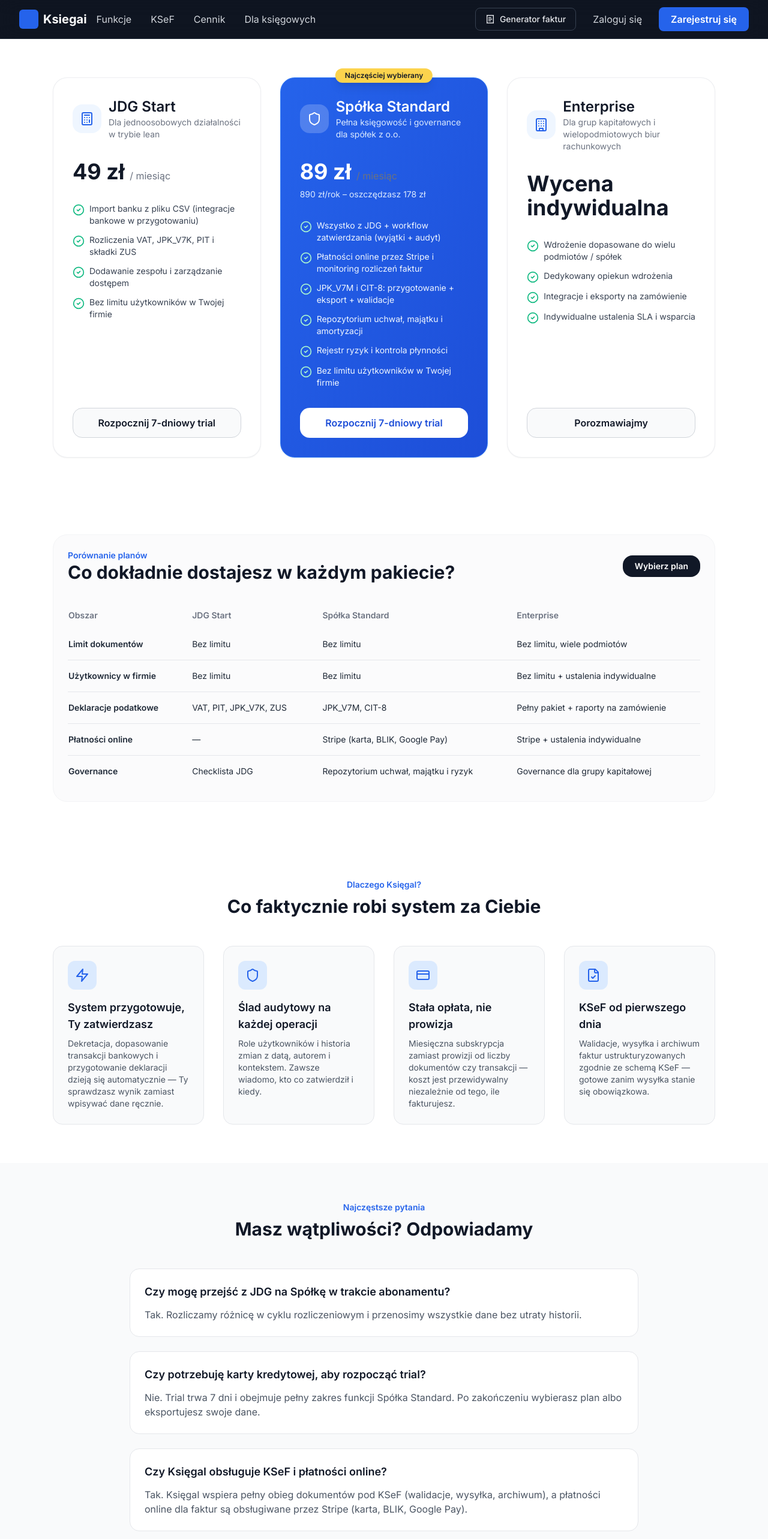
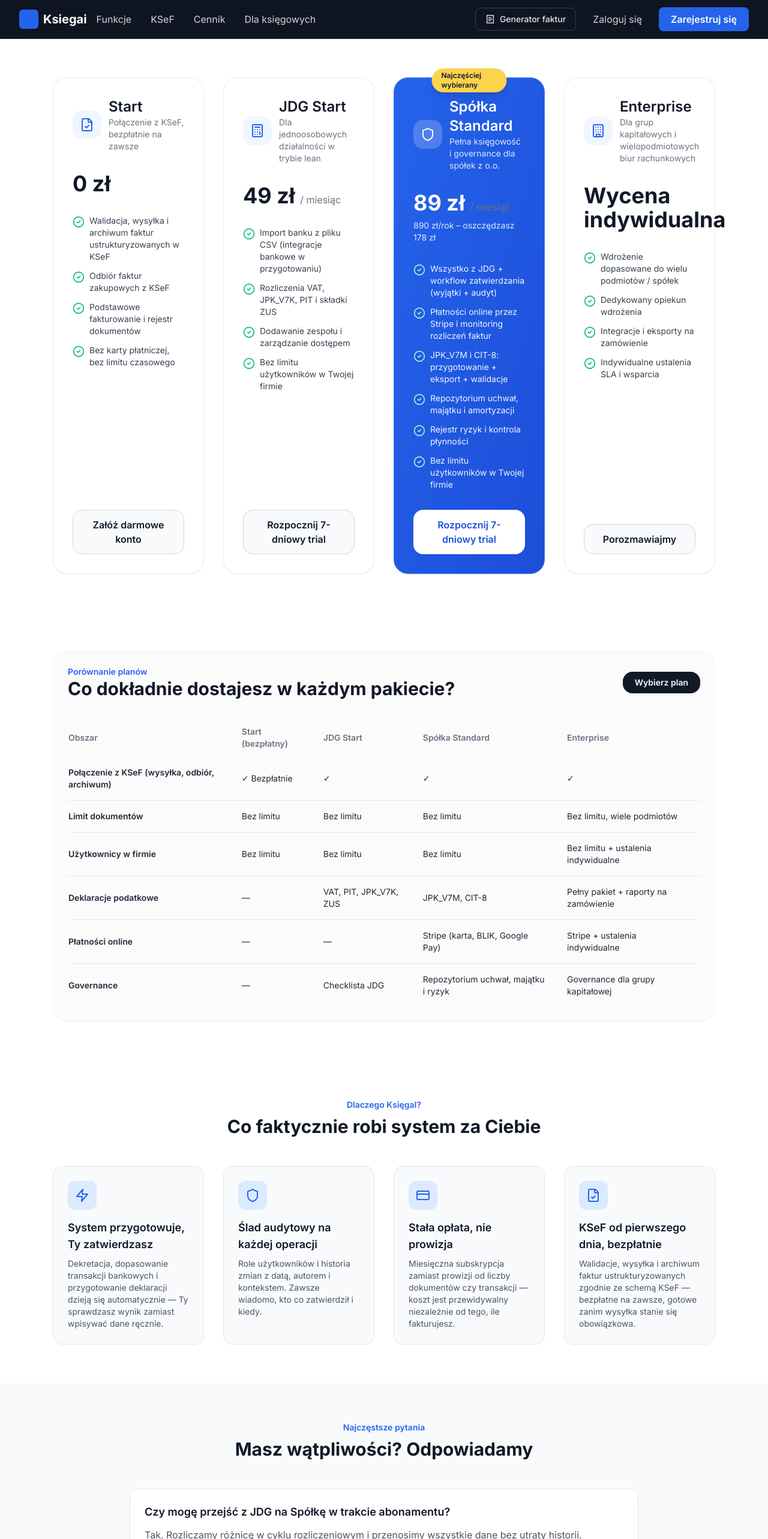
Before and after one commit to quarzasiphix/ksiegai-next, a Next.js app: page /cennik in a window 1280 px wide. Shown: the top 2566 px of the page at 60% size. Built offline with nearby package versions, Linux system fonts and the light colour scheme; no server answers.

Commit message:
latest update

```diff
--- a/app/cennik/page.tsx
+++ b/app/cennik/page.tsx
@@ -8,7 +8,7 @@ import { PageAnalytics } from "@/components/analytics/PageAnalytics";
 export const metadata: Metadata = {
   title: "Cennik KsięgaI | Nowoczesna księgowość JDG i spółek z o.o.",
   description:
-    `Transparentny cennik KsięgaI. Plan dla JDG od ${formatPln(PUBLIC_PRICING.jdg.monthlyPricePln)}, pakiet Spółka Standard z pełną automatyzacją KSeF i płatnościami online Stripe (${formatPln(PUBLIC_PRICING.spolkaStandard.monthlyPricePln)}) oraz rozwiązania Enterprise.`,
+    `Transparentny cennik KsięgaI. Połączenie z KSeF jest bezpłatne na zawsze w planie Start. Plan JDG od ${formatPln(PUBLIC_PRICING.jdg.monthlyPricePln)}, Spółka Standard z governance i płatnościami Stripe (${formatPln(PUBLIC_PRICING.spolkaStandard.monthlyPricePln)}) oraz rozwiązania Enterprise.`,
   alternates: {
     canonical: "https://www.ksiegai.pl/cennik/",
   },
@@ -23,6 +23,21 @@ export const metadata: Metadata = {
 };
 
 const plans = [
+  {
+    name: PUBLIC_PRICING.start.name,
+    tagline: "Połączenie z KSeF, bezpłatnie na zawsze",
+    price: formatPln(PUBLIC_PRICING.start.monthlyPricePln),
+    cadence: "",
+    icon: FileCheck,
+    features: [
+      "Walidacja, wysyłka i archiwum faktur ustrukturyzowanych w KSeF",
+      "Odbiór faktur zakupowych z KSeF",
+      "Podstawowe fakturowanie i rejestr dokumentów",
+      "Bez karty płatniczej, bez limitu czasowego",
+    ],
+    cta: { label: "Załóż darmowe konto", href: "/rejestracja" },
+    highlight: false,
+  },
   {
     name: PUBLIC_PRICING.jdg.name,
     tagline: "Dla jednoosobowych działalności w trybie lean",
@@ -75,11 +90,12 @@ const plans = [
 ];
 
 const comparison = [
-  { label: "Limit dokumentów", jdg: "Bez limitu", standard: "Bez limitu", enterprise: "Bez limitu, wiele podmiotów" },
-  { label: "Użytkownicy w firmie", jdg: "Bez limitu", standard: "Bez limitu", enterprise: "Bez limitu + ustalenia indywidualne" },
-  { label: "Deklaracje podatkowe", jdg: "VAT, PIT, JPK_V7K, ZUS", standard: "JPK_V7M, CIT-8", enterprise: "Pełny pakiet + raporty na zamówienie" },
-  { label: "Płatności online", jdg: "—", standard: "Stripe (karta, BLIK, Google Pay)", enterprise: "Stripe + ustalenia indywidualne" },
-  { label: "Governance", jdg: "Checklista JDG", standard: "Repozytorium uchwał, majątku i ryzyk", enterprise: "Governance dla grupy kapitałowej" },
+  { label: "Połączenie z KSeF (wysyłka, odbiór, archiwum)", start: "✓ Bezpłatnie", jdg: "✓", standard: "✓", enterprise: "✓" },
+  { label: "Limit dokumentów", start: "Bez limitu", jdg: "Bez limitu", standard: "Bez limitu", enterprise: "Bez limitu, wiele podmiotów" },
+  { label: "Użytkownicy w firmie", start: "Bez limitu", jdg: "Bez limitu", standard: "Bez limitu", enterprise: "Bez limitu + ustalenia indywidualne" },
+  { label: "Deklaracje podatkowe", start: "—", jdg: "VAT, PIT, JPK_V7K, ZUS", standard: "JPK_V7M, CIT-8", enterprise: "Pełny pakiet + raporty na zamówienie" },
+  { label: "Płatności online", start: "—", jdg: "—", standard: "Stripe (karta, BLIK, Google Pay)", enterprise: "Stripe + ustalenia indywidualne" },
+  { label: "Governance", start: "—", jdg: "Checklista JDG", standard: "Repozytorium uchwał, majątku i ryzyk", enterprise: "Governance dla grupy kapitałowej" },
 ];
 
 const proofPoints = [
@@ -100,8 +116,8 @@ const proofPoints = [
   },
   {
     icon: FileCheck,
-    title: "KSeF od pierwszego dnia",
-    copy: "Walidacje, wysyłka i archiwum faktur ustrukturyzowanych zgodnie ze schemą KSeF — gotowe zanim wysyłka stanie się obowiązkowa.",
+    title: "KSeF od pierwszego dnia, bezpłatnie",
+    copy: "Walidacje, wysyłka i archiwum faktur ustrukturyzowanych zgodnie ze schemą KSeF — bezpłatne na zawsze, gotowe zanim wysyłka stanie się obowiązkowa.",
   },
 ];
 
@@ -115,8 +131,8 @@ const faqs = [
     a: "Nie. Trial trwa 7 dni i obejmuje pełny zakres funkcji Spółka Standard. Po zakończeniu wybierasz plan albo eksportujesz swoje dane.",
   },
   {
-    q: "Czy KsięgaI obsługuje KSeF i płatności online?",
-    a: "Tak. KsięgaI wspiera pełny obieg dokumentów pod KSeF (walidacje, wysyłka, archiwum), a płatności online dla faktur są obsługiwane przez Stripe (karta, BLIK, Google Pay).",
+    q: "Czy połączenie z KSeF jest płatne?",
+    a: "Nie. Połączenie z KSeF — walidacja, wysyłka, odbiór i archiwum faktur — jest bezpłatne na zawsze, w planie Start. Płatne plany (JDG, Spółka Standard) dodają deklaracje podatkowe, governance i płatności online przez Stripe (karta, BLIK, Google Pay).",
   },
   {
     q: "Czy jest limit użytkowników?",
@@ -158,7 +174,7 @@ export default function Pricing() {
       {/* Plans */}
       <section className="py-16">
         <div className="mx-auto w-full max-w-6xl px-6">
-          <div className="grid gap-8 md:grid-cols-2 lg:grid-cols-3">
+          <div className="grid gap-8 md:grid-cols-2 lg:grid-cols-4">
             {plans.map((plan) => {
               const Icon = plan.icon;
               return (
@@ -249,6 +265,7 @@ export default function Pricing() {
                 <thead>
                   <tr className="text-gray-500 dark:text-gray-300">
                     <th className="py-3 pr-4 font-semibold">Obszar</th>
+                    <th className="py-3 px-4 font-semibold">Start (bezpłatny)</th>
                     <th className="py-3 px-4 font-semibold">JDG Start</th>
                     <th className="py-3 px-4 font-semibold">Spółka Standard</th>
                     <th className="py-3 px-4 font-semibold">Enterprise</th>
@@ -258,6 +275,7 @@ export default function Pricing() {
                   {comparison.map((row) => (
                     <tr key={row.label}>
                       <td className="py-4 pr-4 font-semibold">{row.label}</td>
+                      <td className="py-4 px-4">{row.start}</td>
                       <td className="py-4 px-4">{row.jdg}</td>
                       <td className="py-4 px-4">{row.standard}</td>
                       <td className="py-4 px-4">{row.enterprise}</td>
--- a/app/ksef/page.tsx
+++ b/app/ksef/page.tsx
@@ -44,9 +44,12 @@ export default function KsefPage() {
             <h1 className="text-3xl sm:text-4xl md:text-5xl font-semibold text-white mb-5 leading-tight">
               Gotowy na obowiązkowy KSeF
             </h1>
-            <p className="text-lg sm:text-xl text-gray-300 max-w-2xl mx-auto mb-8">
+            <p className="text-lg sm:text-xl text-gray-300 max-w-2xl mx-auto mb-3">
               KsięgaI przygotowuje dane, waliduje dokumenty i prowadzi ślad uzgodnień — tak, żebyś
               wchodził w obowiązkowy KSeF z pełnym porządkiem, nie w panice.
+            </p>
+            <p className="text-sm text-blue-300/90 max-w-2xl mx-auto mb-8">
+              Połączenie z KSeF jest bezpłatne na zawsze — bez karty, bez limitu czasowego.
             </p>
             <div className="flex flex-col sm:flex-row gap-3 justify-center">
               <TrackedLink
@@ -67,6 +70,14 @@ export default function KsefPage() {
                 Poradnik KSeF krok po kroku
               </TrackedLink>
             </div>
+            <a
+              href="https://ksef.support"
+              target="_blank"
+              rel="noopener noreferrer"
+              className="mt-4 inline-block text-sm text-gray-400 hover:text-white underline"
+            >
+              Więcej o KSeF: niezależny przewodnik ksef.support
+            </a>
           </div>
         </div>
       </section>
--- a/app/page.tsx
+++ b/app/page.tsx
@@ -442,9 +442,12 @@ export default function Home() {
                   <h2 className="text-2xl sm:text-3xl font-bold text-gray-900 dark:text-white mb-4">
                     Gotowy na obowiązkowy KSeF
                   </h2>
-                  <p className="text-gray-600 dark:text-gray-400 mb-6">
+                  <p className="text-gray-600 dark:text-gray-400 mb-3">
                     KsięgaI przygotowuje dane, waliduje dokumenty i prowadzi ślad uzgodnień — tak, żebyś
                     na wejście obowiązkowego KSeF był gotowy bez paniki.
+                  </p>
+                  <p className="text-sm text-blue-600 dark:text-blue-400 font-semibold mb-6">
+                    Połączenie z KSeF jest bezpłatne na zawsze.
                   </p>
                   <div className="flex flex-col gap-3">
                     <Link
@@ -634,6 +637,7 @@ export default function Home() {
                   </h3>
                   <ul className="space-y-2 mb-6">
                     {[
+                      "Połączenie z KSeF — wysyłka, odbiór, archiwum",
                       "Rejestr wpływów dokumentów",
                       "Uzgodnienia przy dokumencie",
                       "Eksport danych",
@@ -660,12 +664,12 @@ export default function Home() {
                     </span>
                   </div>
                   <h3 className="text-xl font-bold text-gray-900 dark:text-white mb-4">
-                    KSeF, automatyzacja i kontrola
+                    JPK, automatyzacja i kontrola
                   </h3>
                   <ul className="space-y-2 mb-6">
                     {[
                       "Workflow zatwierdzania + role",
-                      "KSeF-ready + JPK + walidacje",
+                      "JPK i CIT-8 + walidacje",
                       "Integracja bankowa + auto-dopasowanie",
                       "Rozrachunki i płatności",
                     ].map((f) => (
--- a/app/premium/page.tsx
+++ b/app/premium/page.tsx
@@ -5,11 +5,11 @@ import { PUBLIC_PRICING, formatPlnMonthly, formatPlnMonthlyShort } from "../../l
 
 export const metadata: Metadata = {
   title: "Premium - Pełna automatyzacja księgowości | KsięgaI",
-  description: "KSeF, JPK, integracje bankowe i AI — wszystko, czego potrzebujesz do profesjonalnej księgowości w jednym systemie. Dla przedsiębiorców i księgowych, którzy chcą więcej niż podstawy.",
-  keywords: "księgowość premium, KSeF automatyzacja, JPK-V7M, księgowość dla spółek, księgowość z AI, integracje bankowe, księgowość dla księgowych",
+  description: "JPK, CIT-8, integracje bankowe i AI — pełna automatyzacja księgowości w jednym systemie. Połączenie z KSeF jest bezpłatne na zawsze w każdym planie. Dla przedsiębiorców i księgowych, którzy chcą więcej niż podstawy.",
+  keywords: "księgowość premium, JPK-V7M, CIT-8, księgowość dla spółek, księgowość z AI, integracje bankowe, księgowość dla księgowych",
   openGraph: {
     title: "Premium - Pełna automatyzacja i kontrola | KsięgaI",
-    description: "Infrastruktura finansowa dla rosnących firm. KSeF, JPK, AI i integracje bankowe w jednym systemie.",
+    description: "Infrastruktura finansowa dla rosnących firm. JPK, CIT-8, AI i integracje bankowe w jednym systemie — KSeF jest bezpłatny na zawsze.",
     url: "https://www.ksiegai.pl/premium",
   },
   alternates: {
@@ -32,8 +32,11 @@ export default function Premium() {
               Pełna automatyzacja.<br />Pełna kontrola.
             </h1>
             <p className="text-xl text-gray-300 mb-8 max-w-3xl mx-auto">
-              KSeF, JPK, integracje bankowe i AI — wszystko, czego potrzebujesz<br />
+              JPK, CIT-8, integracje bankowe i AI — wszystko, czego potrzebujesz<br />
               do profesjonalnej księgowości w jednym systemie.
+            </p>
+            <p className="text-sm text-amber-300/80 mb-2">
+              Połączenie z KSeF jest bezpłatne na zawsze — w każdym planie, nie tylko Premium.
             </p>
             <p className="text-base text-gray-400 italic mb-8">
               Zbudowane w oparciu o polskie prawo podatkowe i realne procesy księgowe.<br />
@@ -77,18 +80,14 @@ export default function Premium() {
                 <div className="w-14 h-14 rounded-full bg-blue-100 dark:bg-blue-900/30 flex items-center justify-center mb-4">
                   <Building className="h-7 w-7 text-blue-600 dark:text-blue-400" />
                 </div>
-                <h3 className="text-2xl font-bold text-gray-900 dark:text-white mb-3">KSeF & podatki</h3>
+                <h3 className="text-2xl font-bold text-gray-900 dark:text-white mb-3">Podatki i deklaracje</h3>
                 <p className="text-gray-600 dark:text-gray-400 mb-4">
-                  Struktura danych, walidacje i workflow gotowe pod KSeF. Deklaracje przygotowywane automatycznie — Ty zatwierdzasz przed eksportem / wysyłką (jeśli dotyczy).
+                  Deklaracje przygotowywane automatycznie — Ty zatwierdzasz przed eksportem / wysyłką (jeśli dotyczy).
                 </p>
                 <p className="text-xs text-gray-500 dark:text-gray-500 italic mb-4">
-                  KSeF-ready: pełna zgodność struktury danych i workflow. Funkcje wysyłki i integracje zależą od dostępności oraz wersji środowisk MF.
+                  Połączenie z KSeF (walidacja, wysyłka, odbiór i archiwum faktur) jest bezpłatne na zawsze w każdym planie — nie jest częścią Premium.
                 </p>
                 <ul className="space-y-2 text-gray-600 dark:text-gray-400">
-                  <li className="flex items-start gap-2">
-                    <CheckCircle2 className="h-5 w-5 text-green-500 flex-shrink-0 mt-0.5" />
-                    <span>Workflow wysłania do KSeF + walidacje (KSeF-ready)</span>
-                  </li>
                   <li className="flex items-start gap-2">
                     <CheckCircle2 className="h-5 w-5 text-green-500 flex-shrink-0 mt-0.5" />
                     <span>JPK: przygotowanie + eksport + walidacje</span>
@@ -100,6 +99,10 @@ export default function Premium() {
                   <li className="flex items-start gap-2">
                     <CheckCircle2 className="h-5 w-5 text-green-500 flex-shrink-0 mt-0.5" />
                     <span>Automatyczne przygotowanie deklaracji VAT do weryfikacji</span>
+                  </li>
+                  <li className="flex items-start gap-2">
+                    <CheckCircle2 className="h-5 w-5 text-green-500 flex-shrink-0 mt-0.5" />
+                    <span>CIT-8: przygotowanie i eksport</span>
                   </li>
                 </ul>
               </div>
--- a/app/regulamin/page.tsx
+++ b/app/regulamin/page.tsx
@@ -27,6 +27,7 @@ function FallbackContent() {
           <li><strong>Konto</strong> – indywidualne konto Użytkownika w Platformie, umożliwiające korzystanie z Usług.</li>
           <li><strong>Usługi</strong> – funkcjonalności Platformy dostępne dla Użytkowników, w tym fakturowanie, księgowość, integracja z KSeF, generowanie raportów.</li>
           <li><strong>Subskrypcja</strong> – odpłatny dostęp do Usług Premium na określony okres czasu.</li>
+          <li><strong>Plan Start</strong> – bezpłatny plan obejmujący połączenie z KSeF (walidacja, wysyłka, odbiór i archiwum faktur ustrukturyzowanych) na czas nieokreślony, bez konieczności podania danych karty płatniczej.</li>
           <li><strong>Plan JDG</strong> – pakiet usług dla jednoosobowych działalności gospodarczych w cenie {formatPlnMonthly(PUBLIC_PRICING.jdg.monthlyPricePln)}.</li>
           <li><strong>Plan Spółka Standard</strong> – pakiet usług dla spółek z o.o. w cenie {formatPlnMonthly(PUBLIC_PRICING.spolkaStandard.monthlyPricePln)} lub {formatPlnAnnual(PUBLIC_PRICING.spolkaStandard.annualPricePln)}.</li>
         </ol>
@@ -77,6 +78,7 @@ function FallbackContent() {
           <li>Płatności za Subskrypcję są przetwarzane przez Stripe, Inc.</li>
           <li>Dostępne Plany:
             <ul className="list-disc pl-6 mt-2">
+              <li><strong>Plan Start:</strong> bezpłatny, bez limitu czasowego — obejmuje połączenie z KSeF</li>
               <li><strong>Plan JDG:</strong> {formatPlnMonthly(PUBLIC_PRICING.jdg.monthlyPricePln)}, rozliczany miesięcznie</li>
               <li><strong>Plan Spółka Standard:</strong> {formatPlnMonthly(PUBLIC_PRICING.spolkaStandard.monthlyPricePln)} lub {formatPlnAnnual(PUBLIC_PRICING.spolkaStandard.annualPricePln)}</li>
               <li><strong>Plan Enterprise:</strong> wycena indywidualna</li>
--- a/components/Footer.tsx
+++ b/components/Footer.tsx
@@ -64,6 +64,16 @@ export default function Footer() {
                 <Link href="/poradnik" className="text-gray-400 hover:text-white transition-colors text-sm">
                   Poradnik
                 </Link>
+              </li>
+              <li>
+                <a
+                  href="https://ksef.support"
+                  target="_blank"
+                  rel="noopener noreferrer"
+                  className="text-gray-400 hover:text-white transition-colors text-sm"
+                >
+                  KSeF bez paniki (przewodnik)
+                </a>
               </li>
             </ul>
           </div>
--- a/lib/pricing.ts
+++ b/lib/pricing.ts
@@ -1,4 +1,8 @@
 export const PUBLIC_PRICING = {
+  start: {
+    name: "Start",
+    monthlyPricePln: 0,
+  },
   jdg: {
     name: "JDG Start",
     monthlyPricePln: 49,
```
